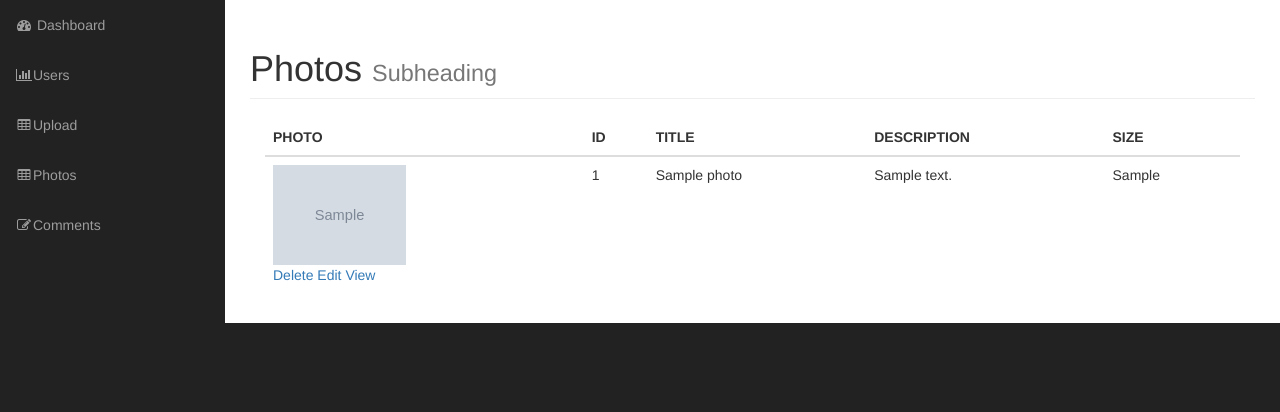
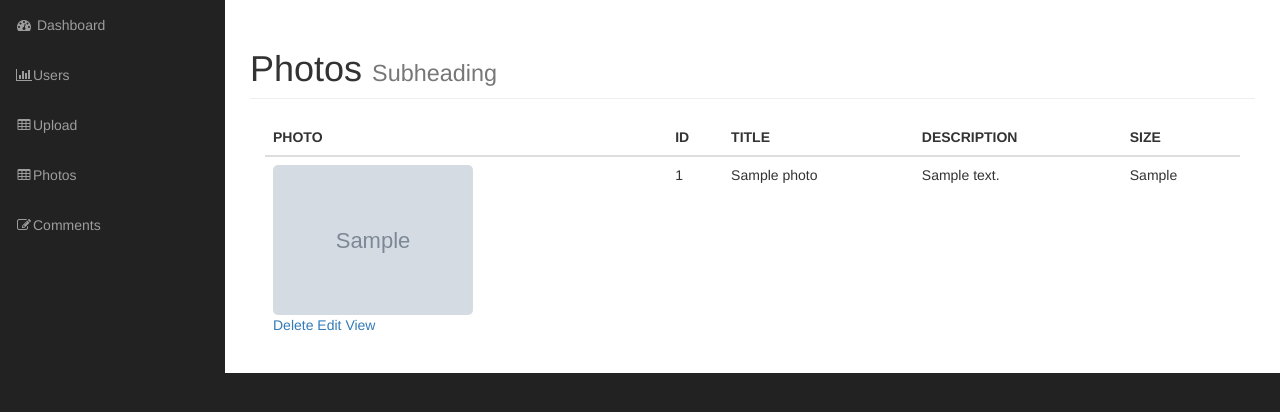
Before and after one commit to HMWGithub/Gallery-Project, a PHP site: page /admin/photos.php in a window 1280 px wide. Shown: the part 51-463 px from the top of the page. Run offline with PHP 8.4, Linux system fonts and the light colour scheme; the visitor is signed in with stand-in values (Sample User, id 1); tables that the repository leaves empty or names only in its code hold one stand-in row (values such as "Sample post"); grey boxes marked "Sample" are stand-in pictures; grey boxes labelled with a size stand in for pictures from a placeholder-image service; some libraries are stand-ins or nearby versions.

Commit message:
Minor changes on Photos - Lecture 131

```diff
--- a/admin/css/styles.css
+++ b/admin/css/styles.css
@@ -1,3 +1,9 @@
+.admin-photo-thumbnail{
+  width: 200px;
+  border-radius: 5px;
+}
+
+/********************** Edit Photo Page Side Bar Styles ***************/
 .photo-info-box {
   border: 1px solid #e5e5e5;
   -webkit-box-shadow: 0 1px 1px rgba(0,0,0,.04);
--- a/admin/photos.php
+++ b/admin/photos.php
@@ -38,7 +38,7 @@
             <tbody>
               <?php foreach ($photos as $photo) { ?>
                 <tr>
-                  <td><img src="<?php echo $photo->picture_path() ?>" style="max-height: 100px;"></img>
+                  <td><img class="admin-photo-thumbnail" src="<?php echo $photo->picture_path() ?>"></img>
                     <div class="pictures_link">
                       <a href="delete_photo.php?id=<?php echo $photo->id; ?>">Delete</a>
                       <a href="edit_photo.php?id=<?php echo $photo->id; ?>">Edit</a>
```
